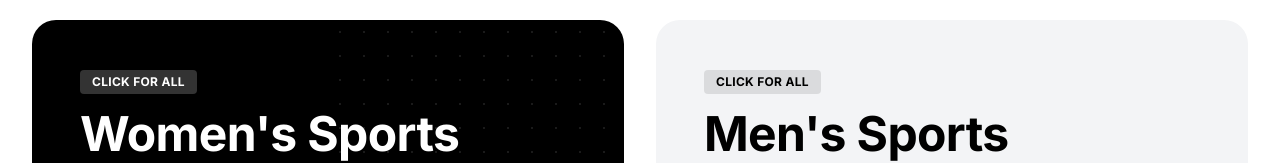
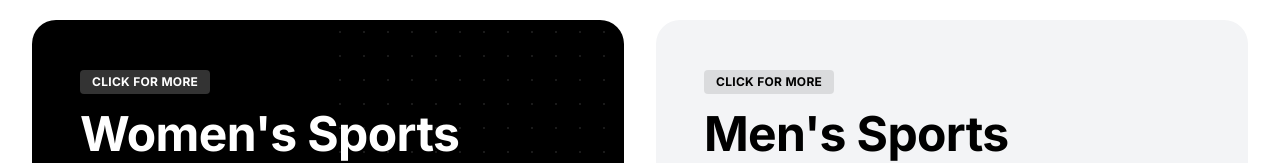
Before and after one commit to matchmoments-admin/match-moments-web, a Next.js app: page / in a window 1280 px wide. Shown: the part 311-474 px from the top of the page. Built offline with nearby package versions, Linux system fonts and the light colour scheme.

Commit message:
update label

```diff
--- a/src/components/sports/gender-nav.tsx
+++ b/src/components/sports/gender-nav.tsx
@@ -46,7 +46,7 @@ export function GenderNavCards({ className = '' }: GenderNavCardsProps) {
         <div className="relative overflow-hidden rounded-3xl bg-black p-12 text-white transition-transform hover:scale-[1.02]">
           <div className="relative z-10">
             <span className="inline-block rounded bg-white/20 px-3 py-1 text-xs font-bold uppercase tracking-wide">
-              Click for all
+              Click for more
             </span>
             <h2 className="mt-4 text-5xl font-bold text-white">
               Women's Sports
@@ -81,7 +81,7 @@ export function GenderNavCards({ className = '' }: GenderNavCardsProps) {
         <div className="relative overflow-hidden rounded-3xl bg-gray-100 p-12 text-black transition-transform hover:scale-[1.02]">
           <div className="relative z-10">
             <span className="inline-block rounded bg-black/10 px-3 py-1 text-xs font-bold uppercase tracking-wide">
-              Click for all
+              Click for more
             </span>
             <h2 className="mt-4 text-5xl font-bold text-black">
               Men's Sports
```
